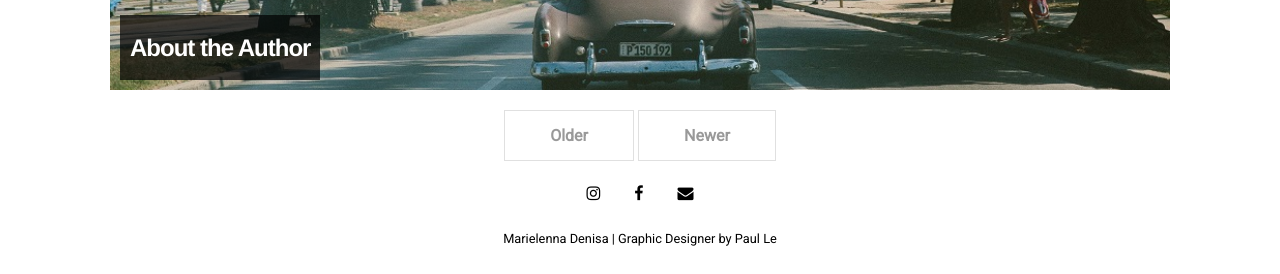
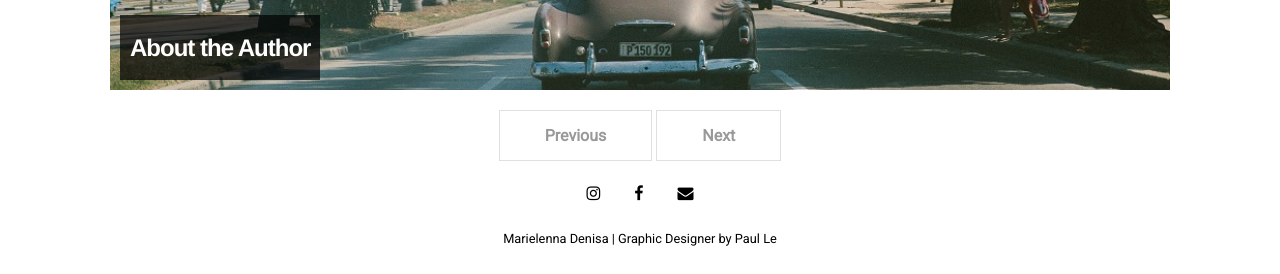
Before and after one commit to marielennadenisa/marielennadenisa.github.io, a Jekyll site: the page built from index.html, in a window 1280 px wide and 900 px high, scrolled down 1398 px. Shown: the part 623-897 px from the top of the window. Built offline with Jekyll 4.4.1, drawn with Linux system fonts in a browser that asks for light colours; nearby versions of some CDN libraries; the list of posts is cut into pages by our own code.

Commit message:
Update settings.yml

```diff
--- a/_data/settings.yml
+++ b/_data/settings.yml
@@ -21,8 +21,8 @@ social:
 
 # Customize site text
 pagination:
-  next_page: 'Newer'
-  previous_page: 'Older'
+  next_page: 'Next'
+  previous_page: 'Previous'
 
 sharing_button_prompt: 'Feel free to share!'
 
```
